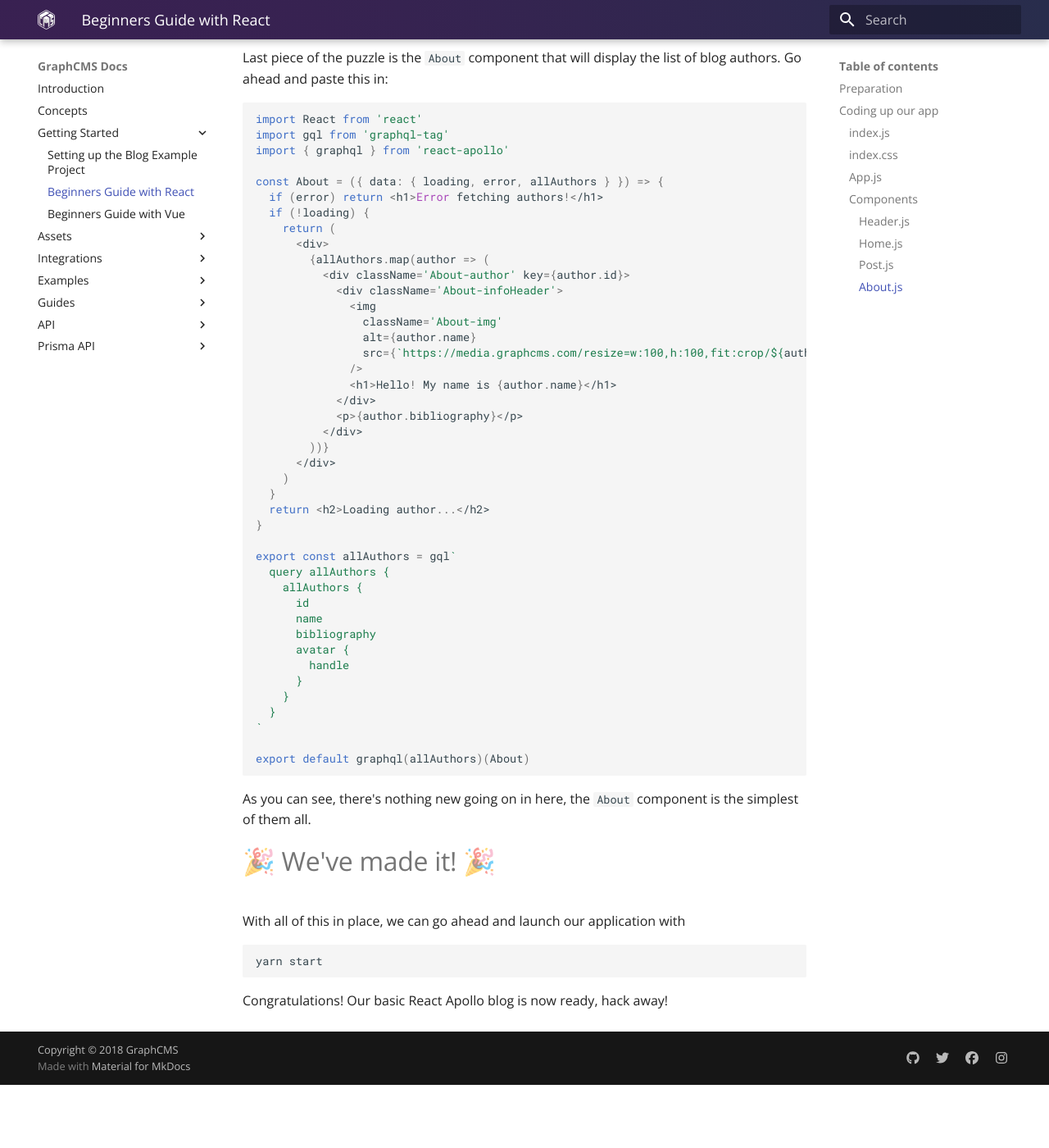
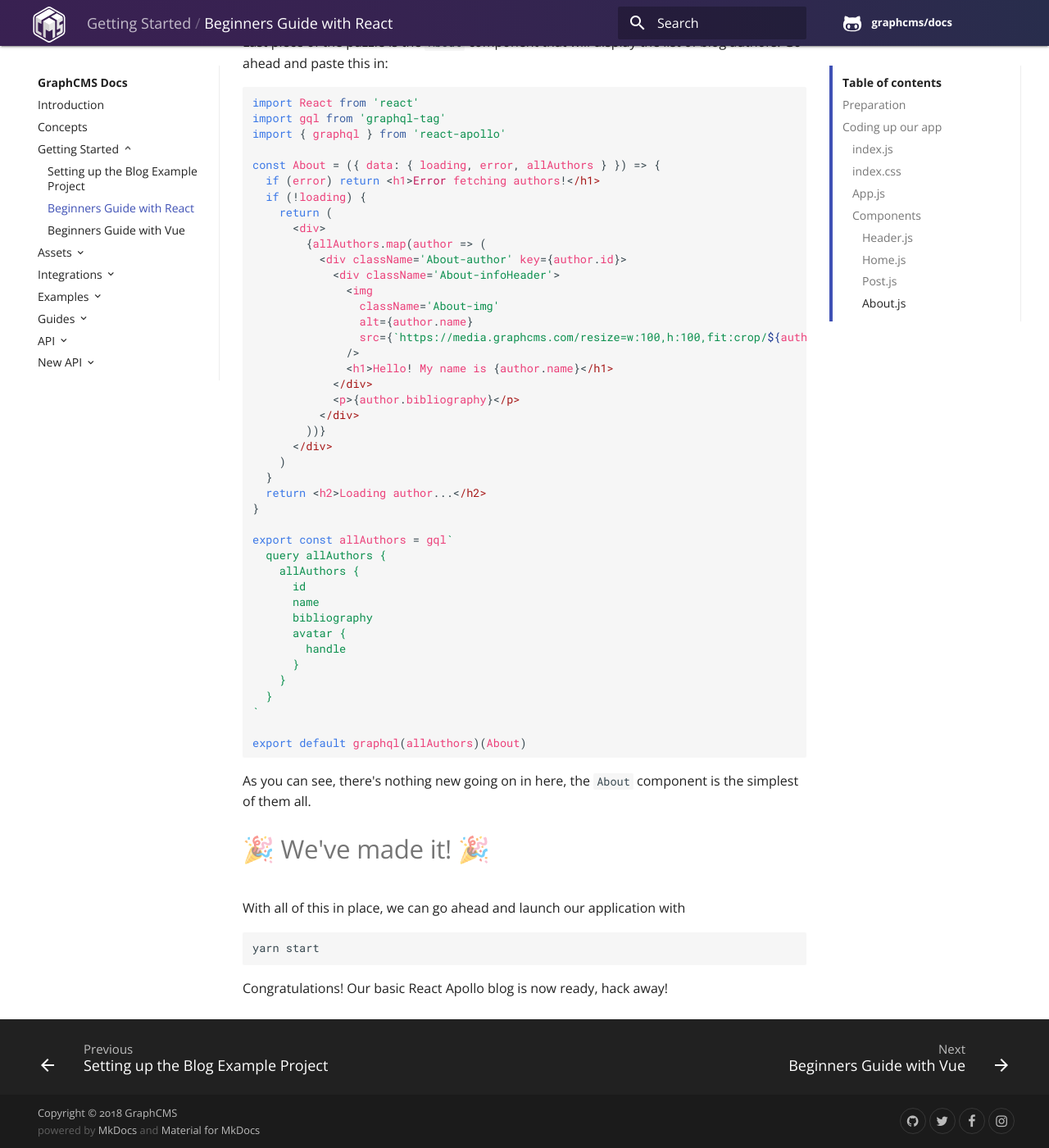
Before and after one commit to isabella232/docs-13, an MkDocs documentation site: the page built from docs/getting-started/Beginners_Guide_With_React.md, in a window 1280 px wide and 1400 px high, scrolled down 9866 px. Shown: the whole window at 82% size. Built offline with MkDocs 1.6.1, drawn with Linux system fonts in a browser that asks for light colours; comment, search, counter and statistics services are not loaded; old or Windows-style settings are respelled for this version of MkDocs; before the commit the page ends 11189 px from its top, so only the background shows below that.

Commit message:
Update mkdocs.yml to newest syntax

```diff
--- a/mkdocs.yml
+++ b/mkdocs.yml
@@ -1,22 +1,27 @@
 site_name: GraphCMS Docs
-theme: 'material'
 # Project information
 site_description: 'A GraphQL based Headless Content Management System'
 site_author: 'Michael Lukaszczyk & Daniel Winter'
 site_url: 'https://graphcms.com/docs'
 
+# Repository
+repo_name: graphcms/docs
+repo_url: https://github.com/graphcms/docs
+edit_uri: ""
+
 # Documentation and theme
-docs_dir: 'docs'
 theme:
-  name: 'material'
-  custom_dir: 'theme'
-# Options
-extra:
-  version: '0.1.0'
+  name: null
+  language: 'en'
+  custom_dir: 'theme/material'
   logo: 'img/graphcms_logo.svg'
+  favicon: 'assets/images/favicon.ico'
   font:
     text: 'Open Sans'
     code: 'Roboto Mono'
+
+# Options
+extra:
   social:
     - type: 'github'
       link: 'https://github.com/graphcms'
@@ -99,7 +104,7 @@
 - API:
   - 'Simple': 'api/API_simple.md'
   - 'Relay': 'api/API_relay.md'
-- Prisma API:
+- New API:
   - 'Concepts': 'prisma-api/Concepts.md'
   - 'Queries': 'prisma-api/Queries.md'
   - 'Mutations': 'prisma-api/Mutations.md'
--- a/theme/material/base.html
+++ b/theme/material/base.html
@@ -1,4 +1,5 @@
 {% import "partials/language.html" as lang %}
+{% set font = config.theme.font %}
 <!DOCTYPE html>
 <html class="no-js">
   <head>
@@ -15,7 +16,7 @@
         <meta name="author" content="{{ config.site_author }}">
       {% endif %}
       {% if config.site_favicon %}
-        <link rel="shortcut icon" href="{{ base_url }}/{{ config.site_favicon }}">
+      <link rel="shortcut icon" href="{{ base_url }}/{{ config.theme.favicon }}">
       {% else %}
         <link rel="shortcut icon" href="{{ base_url }}/assets/images/favicon.ico">
       {% endif %}
@@ -52,13 +53,13 @@
       <script src="{{ base_url }}/assets/javascripts/modernizr-facb31f4a3.js"></script>
     {% endblock %}
     {% block fonts %}
-      {% if config.extra.font != "none" %}
-        {% set text = config.extra.get("font", {}).text | default("Roboto") %}
-        {% set code = config.extra.get("font", {}).code
-                    | default("Roboto Mono") %}
-        {% set font = text + ':300,400,400i,700|' + code | replace(' ', '+') %}
-        <link rel="stylesheet" href="https://fonts.googleapis.com/css?family={{ font }}">
-        <style>body,input{font-family:"{{ text }}","Helvetica Neue",Helvetica,Arial,sans-serif}code,kbd,pre{font-family:"{{ code }}","Courier New",Courier,monospace}</style>
+      <link href="https://fonts.gstatic.com" rel="preconnect" crossorigin>
+      {% if font != false %}
+        <link rel="stylesheet" href="https://fonts.googleapis.com/css?family={{
+              font.text | replace(' ', '+')  + ':300,400,400i,700|' +
+              font.code | replace(' ', '+')
+            }}">
+        <style>body,input{font-family:"{{ font.text }}","Helvetica Neue",Helvetica,Arial,sans-serif}code,kbd,pre{font-family:"{{ font.code }}","Courier New",Courier,monospace}</style>
       {% endif %}
       <link rel="stylesheet" href="https://fonts.googleapis.com/icon?family=Material+Icons">
     {% endblock %}
@@ -124,9 +125,9 @@
           {% endblock %}
           <div class="md-content">
             <article class="md-content__inner md-typeset">
-               {% if config.edit_uri %}
-                 <a href="{{ page.edit_url }}" title="{{ lang.t('edit.link.title') }}" class="md-icon md-content__edit">edit</a>
-               {% endif %}
+              {% if page.edit_url %}
+              <a href="{{ page.edit_url }}" title="{{ lang.t('edit.link.title') }}" class="md-icon md-content__icon">&#xE3C9;</a>
+            {% endif %}
               {% block content %}
                 {% if not "\x3ch1 id=" in page.content %}
                   <h1>{{ page.title | default(config.site_name, true)}}</h1>
--- a/theme/material/partials/header.html
+++ b/theme/material/partials/header.html
@@ -2,9 +2,9 @@
   <nav class="md-header-nav md-grid">
     <div class="md-flex">
       <div class="md-flex__cell md-flex__cell--shrink">
-        <a href="/docs" title="{{ config.site_name }}" class="{% if config.extra.logo %} md-logo {% else %} md-icon md-icon--home {% endif %} md-header-nav__button">
-          {% if config.extra.logo %}
-            <img src="{{ base_url }}/{{ config.extra.logo }}" width="44" height="44">
+        <a href="/docs" title="{{ config.site_name }}" class="{% if config.theme.logo %} md-logo {% else %} md-icon md-icon--home {% endif %} md-header-nav__button">
+          {% if config.theme.logo %}
+            <img src="{{ base_url }}/{{ config.theme.logo }}" width="44" height="44">
           {% endif %}
         </a>
       </div>
--- a/theme/material/partials/source.html
+++ b/theme/material/partials/source.html
@@ -1,4 +1,4 @@
-{% import "partials/language.html" as lang %}
+{% import "partials/language.html" as lang with context %}
 {% set platform = config.extra.repo_icon or config.repo_url %}
 {% if "github" in platform %}
   {% set repo_type = "github" %}
```
